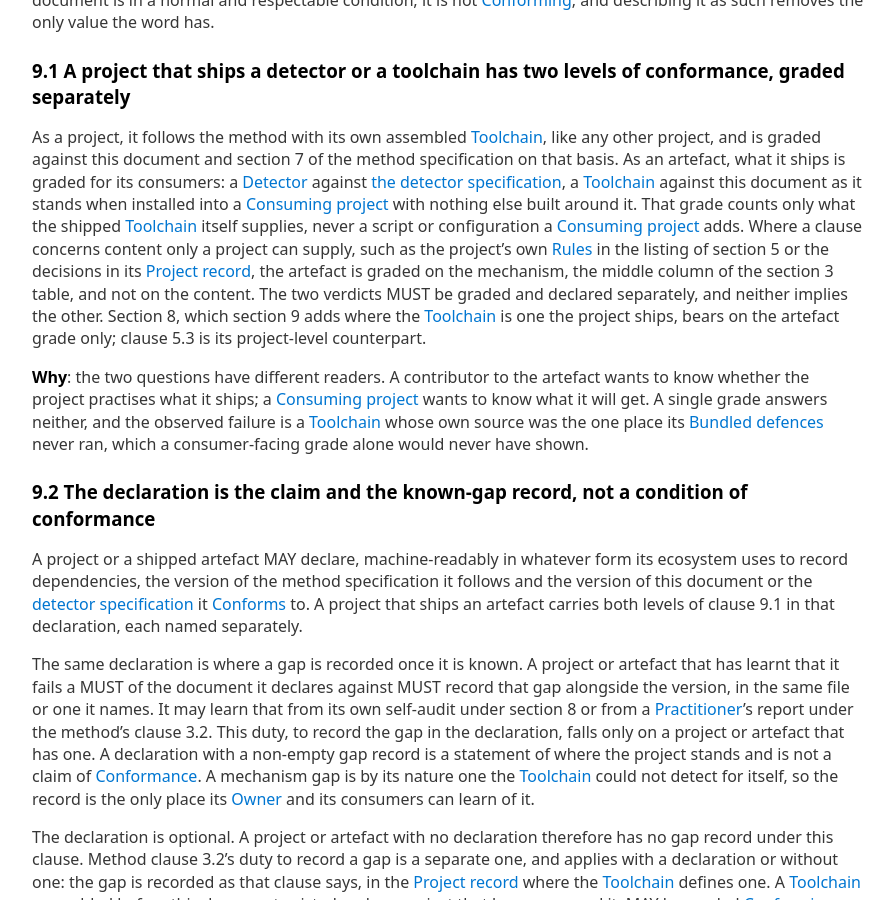
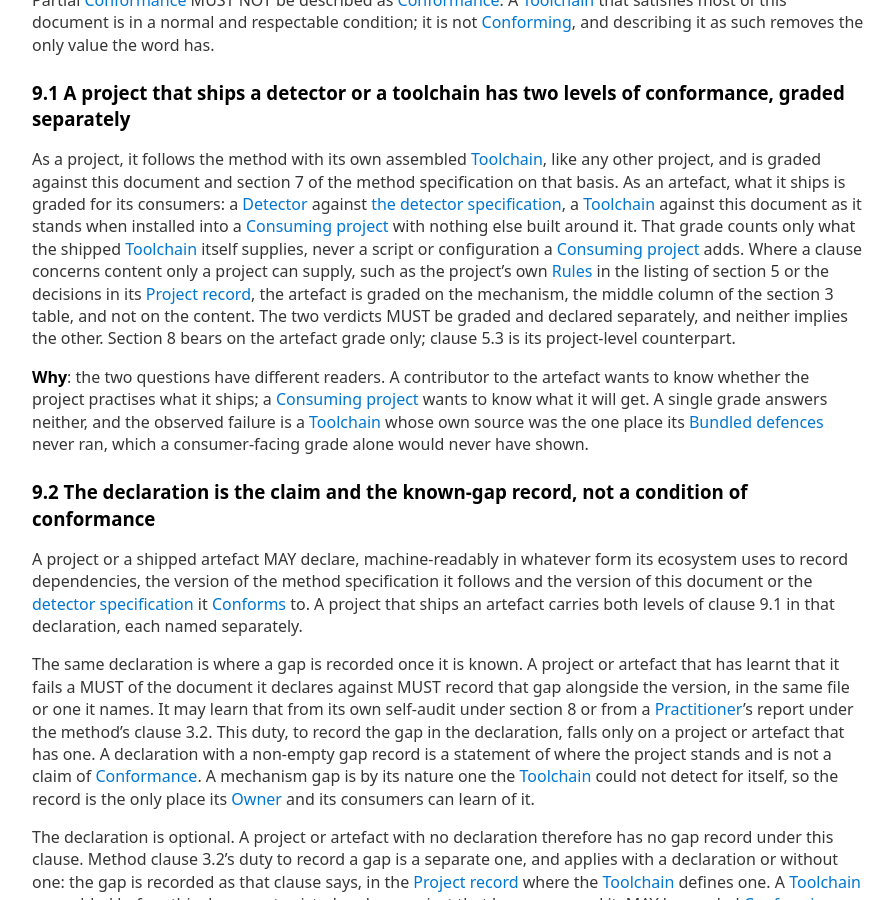
Before and after one commit to Defence-Before-Fix/defence-before-fix.github.io, a Jekyll site: the page built from TOOLING-SPEC.md, in a window 1280 px wide and 900 px high, scrolled down 10302 px. Shown: the whole window, without its empty margins (192-1086 px from the left). Built offline with Jekyll 4.4.1, drawn with Linux system fonts in a browser that asks for light colours; our own code applies the rules of GitHub Pages for plain Markdown files; some of the changed text lies outside the part shown.

Commit message:
Toolchain 2, 4.1, 9.1 and Project record: the passages run 46 failed on
Section 2 says only what Defence covers in clauses 4.2, 5.1 and 8.1;
the Project record entry and 9.1's section 8 sentence revert to the
base text, the entry ending "whichever it has made"; 4.1 says every
MUST applies, not only the six summarised.

Co-Authored-By: Claude Opus 5.5 <noreply@anthropic.com>

```diff
--- a/TOOLING-SPEC.md
+++ b/TOOLING-SPEC.md
@@ -79,9 +79,8 @@ capitalised term links to its definition, and every one this document borrows is
 | [Bundled rule]     | A [Rule] a [Detector] ships rather than one the project wrote                                      |
 | [Rule harness]     | The route by which one [Rule] is run against supplied code on its own                              |
 
-A [Rule] the [Toolchain] runs as [Blocking] alongside its [Defences], but whose documentation
-is missing, is not yet a [Defence]; where clauses 4.2, 5.1 and 8.1 say [Defence], they
-include it.
+In clauses 4.2, 5.1 and 8.1, [Defence] also covers a [Rule] the [Toolchain] runs as [Blocking]
+alongside its [Defences] whose documentation is missing.
 
 The three terms below are this document's own, defined here rather than borrowed.
 
@@ -95,7 +94,7 @@ A [Defence] a shipped [Toolchain] carries and enables by default in every [Consu
 
 #### Project record
 
-The one place a project writes down every judgement the method specification delegates to it, whether a [Calibration], an [Exception] or a convention.
+The place a project writes down the judgements the method specification delegates to it: [Calibrations], [Exceptions] and conventions, whichever it has made.
 
 The distinction between a [Bundled defence] and a project's own is significant throughout. A bundled
 [Defence] is authored once and runs in codebases its author will never see, so everything a
@@ -449,9 +448,8 @@ counts only what the shipped [Toolchain] itself supplies, never a script or conf
 project's own [Rules] in the listing of section 5 or the decisions in its [Project record], the
 artefact is graded on the mechanism, the middle column of the section 3 table, and not on the
 content. The two
-verdicts MUST be graded and declared separately, and neither implies the other. Section 8, which
-section 9 adds where the [Toolchain] is one the project ships, bears on the artefact grade
-only; clause 5.3 is its project-level counterpart.
+verdicts MUST be graded and declared separately, and neither implies the other. Section 8 bears on
+the artefact grade only; clause 5.3 is its project-level counterpart.
 
 **Why**: the two questions have different readers. A contributor to the artefact wants to know
 whether the project practises what it ships; a [Consuming project] wants to know what it
```
Also changed, not shown: other parts of TOOLING-SPEC.md (+3 -1 lines), CHANGELOG.md.
